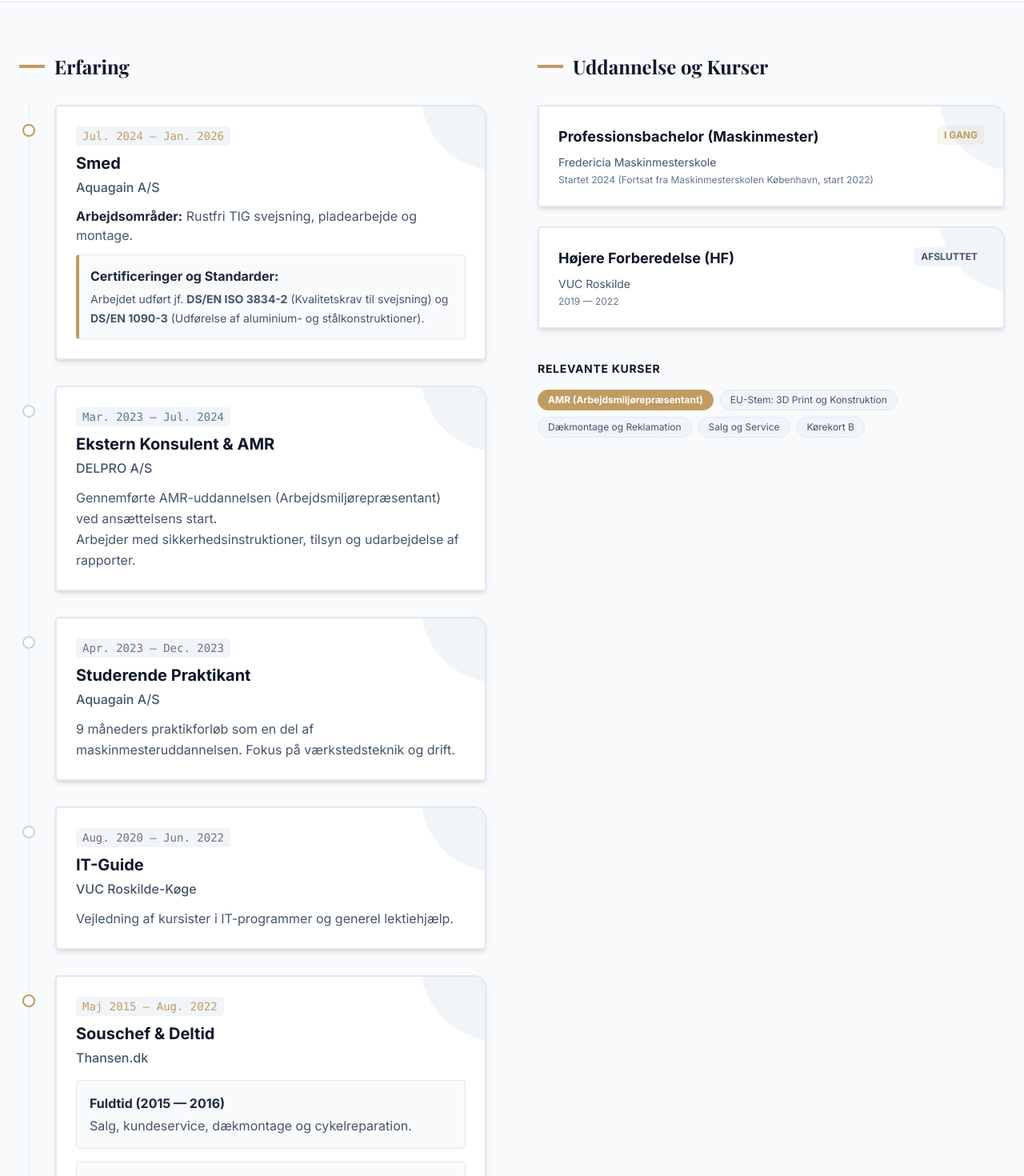
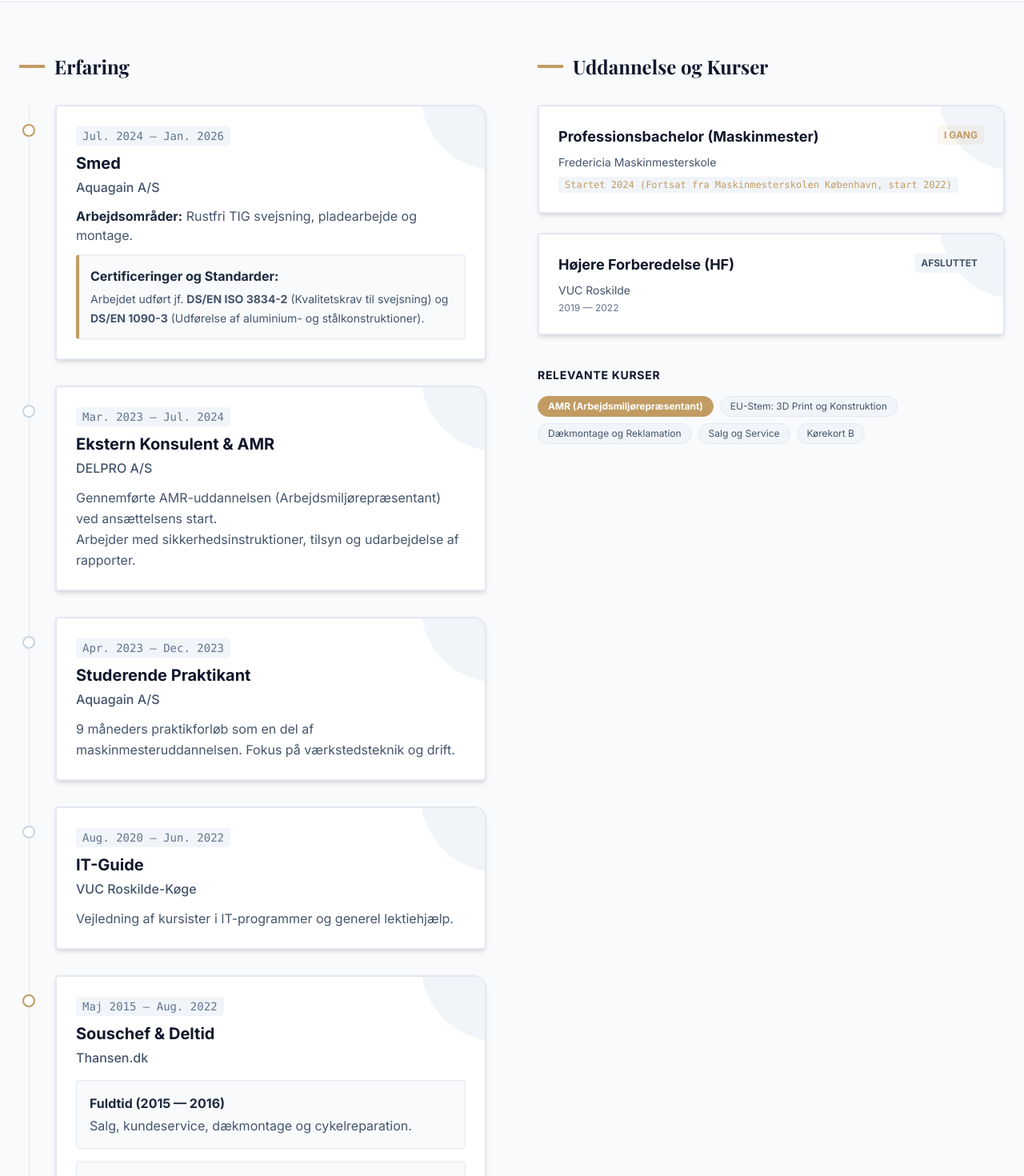
Before and after one commit to Cheeflipp/TekKv2, a Next.js app: page /profil in a window 1280 px wide. Shown: the part 811-2281 px from the top of the page at 80% size. Built offline with nearby package versions, Linux system fonts and the light colour scheme; no server answers; the database is empty; a web font is replaced by a local one.

Commit message:
fix(profil): Adjust styling for job date badge
The styling for the job date badge was adjusted to correctly apply the background color based on the theme and ensure the text color is consistently applied.

```diff
--- a/app/(public)/profil/page.tsx
+++ b/app/(public)/profil/page.tsx
@@ -156,8 +156,8 @@ export default function AboutPage() {
                   )}></div>
                   <div className="relative z-10">
                     <div className={cn(
-                      "text-sm font-mono mb-2 inline-block px-2 py-0.5 rounded",
-                      theme === 'classic' ? "bg-slate-100 text-[#c29b62]" : "bg-slate-800 text-orange-500"
+                      "text-sm font-mono mb-2 inline-block px-2 py-0.5 rounded text-slate-500",
+                      theme === 'classic' ? "bg-slate-100" : "bg-slate-800"
                     )}>Jul. 2024 — Jan. 2026</div>
                     <h4 className={cn("text-xl font-bold mb-1", theme === 'classic' ? "text-slate-900" : "text-slate-100")}>Smed</h4>
                     <p className={cn("text-base font-medium mb-3", theme === 'classic' ? "text-slate-600" : "text-slate-400")}>Aquagain A/S</p>
@@ -280,8 +280,8 @@ export default function AboutPage() {
                   )}></div>
                   <div className="relative z-10">
                     <div className={cn(
-                      "text-sm font-mono mb-2 inline-block px-2 py-0.5 rounded",
-                      theme === 'classic' ? "bg-slate-100 text-[#c29b62]" : "bg-slate-800 text-orange-500"
+                      "text-sm font-mono mb-2 inline-block px-2 py-0.5 rounded text-slate-500",
+                      theme === 'classic' ? "bg-slate-100" : "bg-slate-800"
                     )}>Maj 2015 — Aug. 2022</div>
                     <h4 className={cn("text-xl font-bold mb-1", theme === 'classic' ? "text-slate-900" : "text-white")}>Souschef & Deltid</h4>
                     <p className={cn("text-base font-medium mb-4", theme === 'classic' ? "text-slate-600" : "text-slate-400")}>Thansen.dk</p>
@@ -350,7 +350,7 @@ export default function AboutPage() {
                     )}>I Gang</span>
                   </div>
                   <p className={cn("text-sm", theme === 'classic' ? "text-slate-600" : "text-slate-400")}>Fredericia Maskinmesterskole</p>
-                  <p className={cn("text-xs mt-1", theme === 'classic' ? "text-slate-500" : "text-slate-500")}>
+                  <p className={cn("text-xs mt-2 font-mono inline-block px-2 py-0.5 rounded", theme === 'classic' ? "bg-slate-100 text-[#c29b62]" : "bg-slate-800 text-orange-500")}>
                      Startet 2024 (Fortsat fra Maskinmesterskolen København, start 2022)
                   </p>
                 </div>
```
